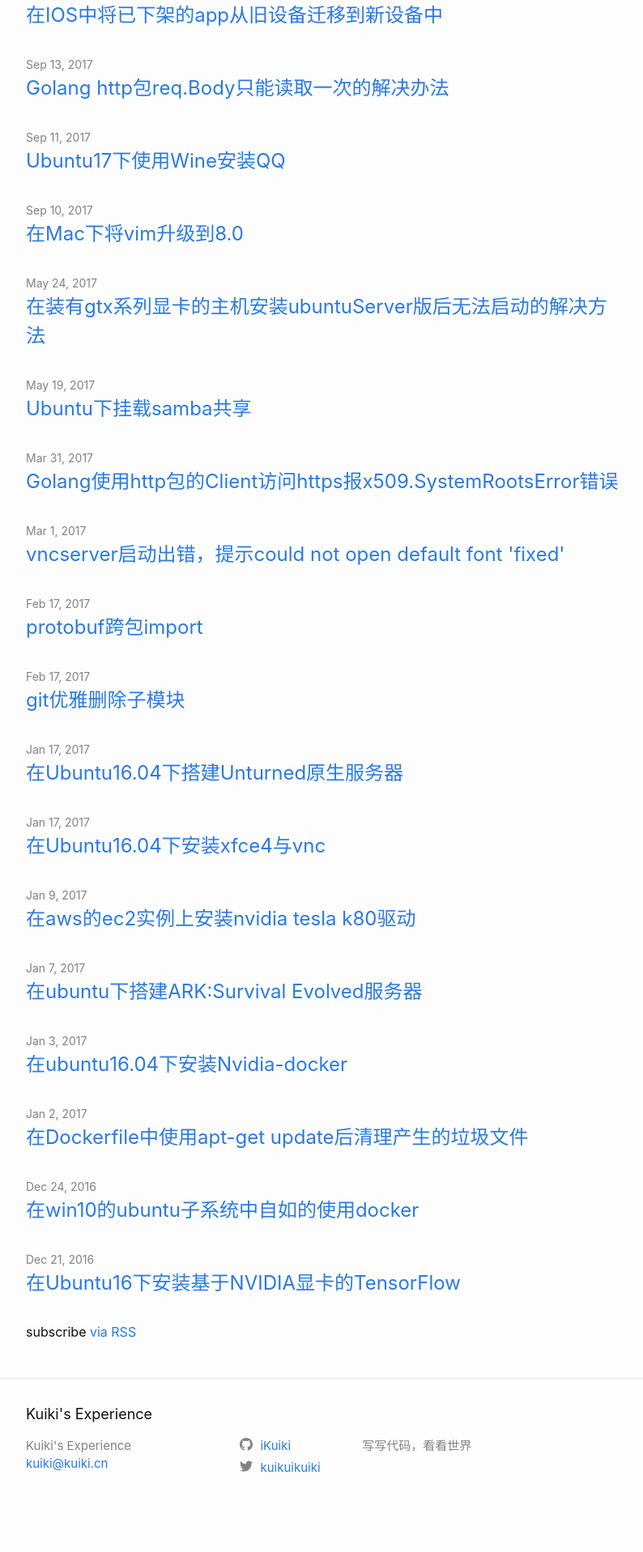
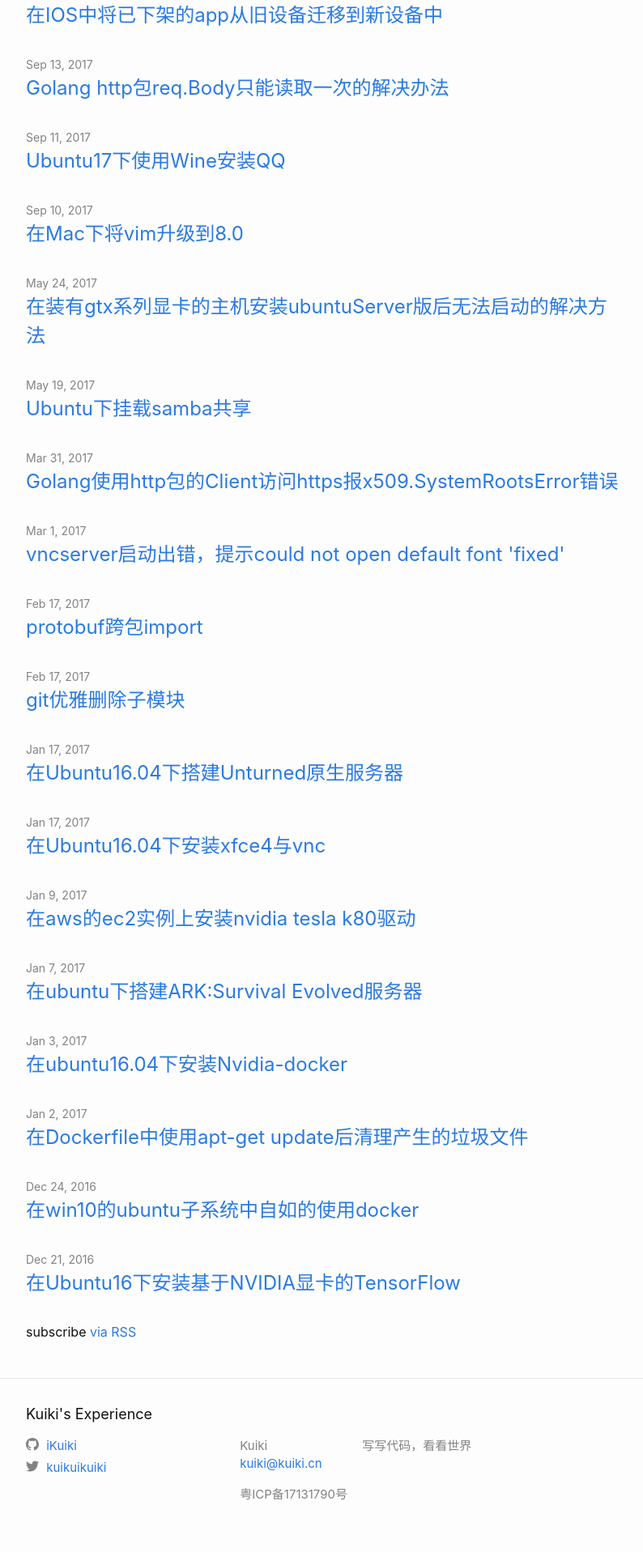
Before and after one commit to iKuiki/iKuiki.github.io, a Jekyll site: the page built from index.md, in a window 1280 px wide. Shown: the part 1972-3889 px from the top of the page at 81% size, without its empty margins (238-1032 px from the left). Built offline with Jekyll 4.4.1, drawn with Linux system fonts in a browser that asks for light colours; before the commit the page ends 3857 px from its top, so only the background shows below that.

Commit message:
页脚添加icp备案号

```diff
--- a/_config.yml
+++ b/_config.yml
@@ -39,3 +39,6 @@ plugins:
 #   - vendor/cache/
 #   - vendor/gems/
 #   - vendor/ruby/
+
+icp_licence: "粤ICP备17131790号" # if not empty, will show at footer of page
+author: "Kuiki"
--- a/_includes/footer.html
+++ b/_includes/footer.html
@@ -7,6 +7,9 @@
 
         <div class="footer-col-wrapper">
             <div class="footer-col footer-col-1">
+                {%- include social.html -%}
+            </div>
+            <div class="footer-col footer-col-2">
                 <ul class="contact-list">
                     <li class="p-name">
                         {%- if site.author -%}
@@ -16,16 +19,21 @@
                         {%- endif -%}
                     </li>
                     {%- if site.email -%}
-            <li><a class="u-email" href="mailto:{{ site.email }}">{{ site.email }}</a></li>
+                        <li>
+                            <a class="u-email" href="mailto:{{ site.email }}">{{ site.email }}</a>
+                        </li>
                     {%- endif -%}
                 </ul>
+                {%- if site.icp_licence -%}
+                    <ul class="contact-list">
+                        <li>
+                            <a class="icp-licence" href="http://www.miitbeian.gov.cn/">{{ site.icp_licence }}</a>
+                        </li>
+                    </ul>
+                {%- endif -%}
             </div>
 
-      <div class="footer-col footer-col-2">
-        {%- include social.html -%}
-      </div>
-
-      <div class="footer-col footer-col-3">
+            <div class="footer-col footer-col-1">
                 <p>{{- site.description | escape -}}</p>
             </div>
         </div>
--- /dev/null
+++ b/_sass/custom.scss
@@ -0,0 +1,6 @@
+.icp-licence {
+    color:$grey-color;
+    &:visited{
+        color: $grey-color;
+    }
+}
--- a/_sass/minima.scss
+++ b/_sass/minima.scss
@@ -47,5 +47,6 @@ $on-laptop:        800px !default;
 @import
   "minima/base",
   "minima/layout",
-  "minima/syntax-highlighting"
+  "minima/syntax-highlighting",
+  "custom"
 ;
```
Also changed, not shown: 1 other file. Lines whose indentation alone changed are shown as unchanged.
